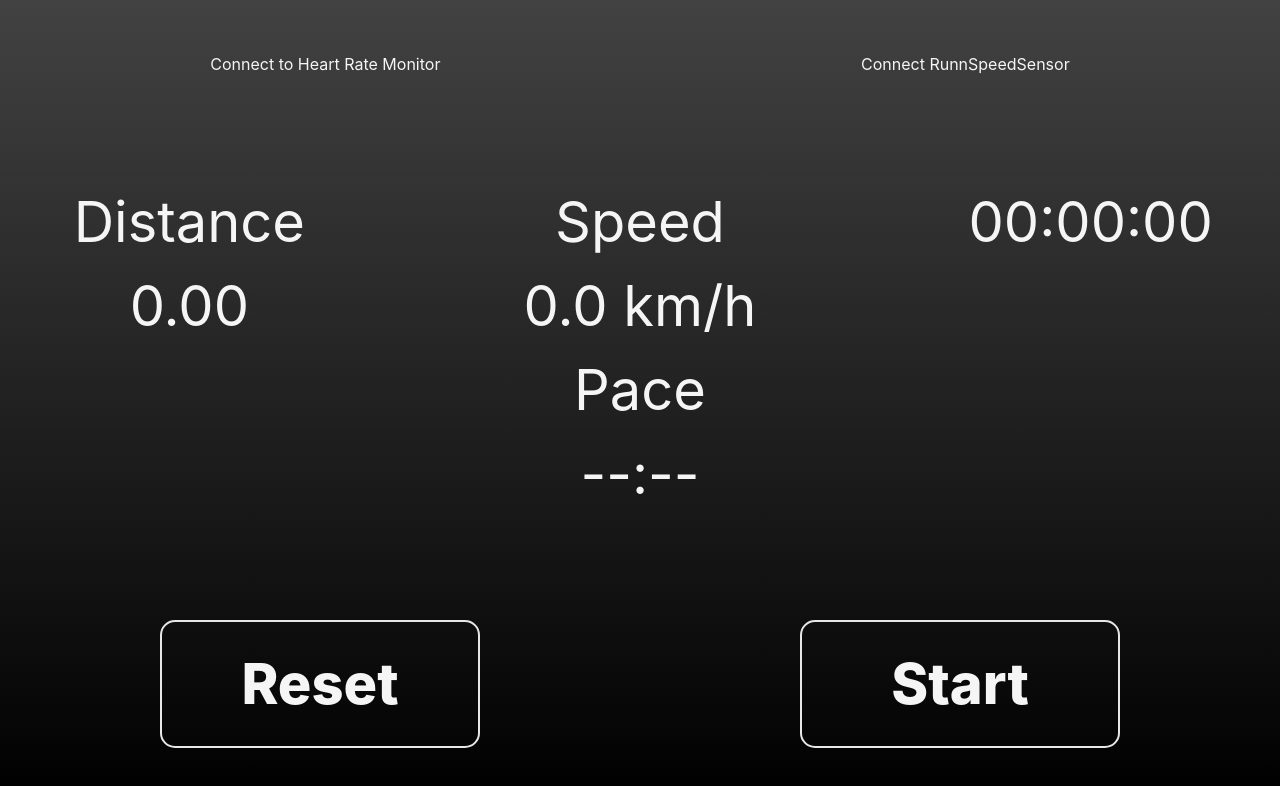
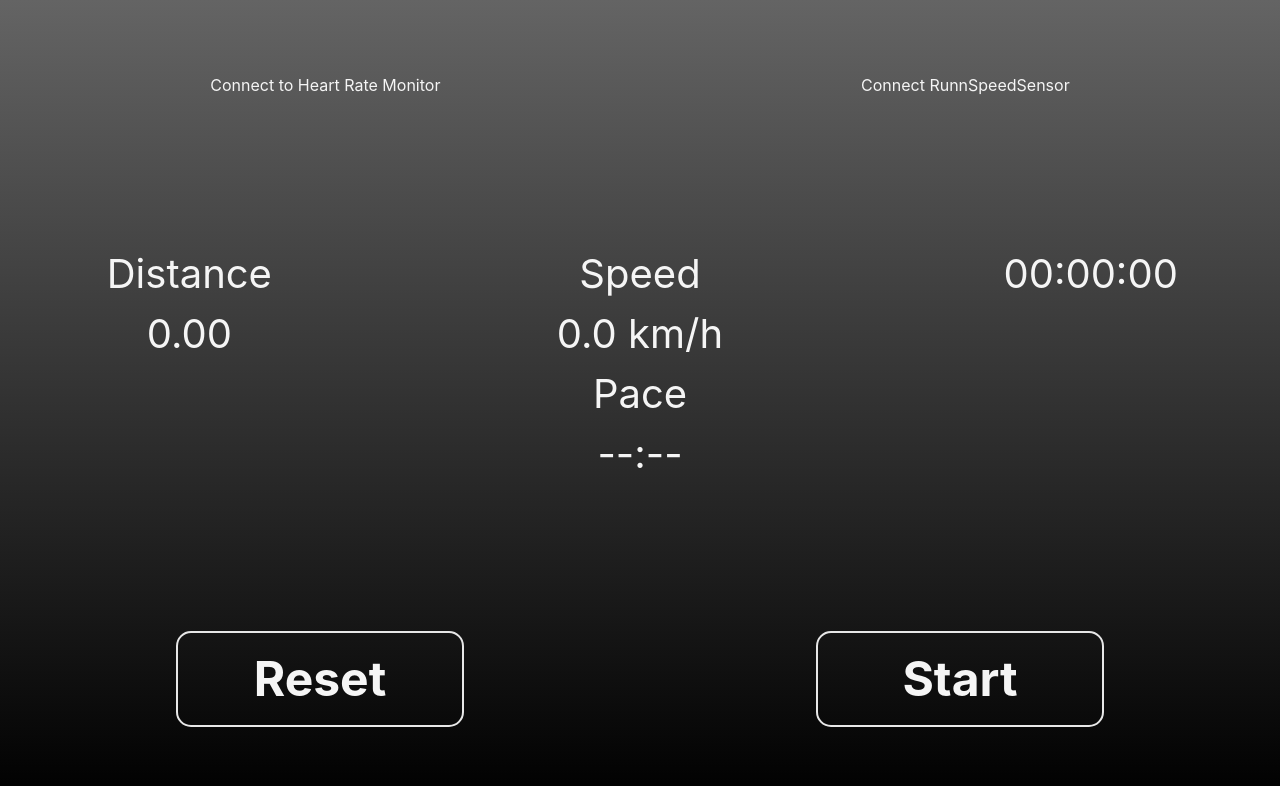
Before and after one commit to whunk/never-break-a-stride, a React (Vite) app: page / in a window 1280 px wide. Shown: the top 786 px of the page. Built offline with nearby package versions, Linux system fonts and the light colour scheme.

Commit message:
Tailwind config

```diff
--- a/package.json
+++ b/package.json
@@ -3,14 +3,14 @@
   "version": "0.1.0",
   "private": true,
   "dependencies": {
-    "@tailwindcss/postcss": "^4.1.6",
+    "@tailwindcss/postcss": "^4.1.16",
     "core-js": "^3.45.1",
     "cra-template": "1.2.0",
-    "postcss": "^8.5.3",
+    "postcss": "^8.5.6",
     "react": "^19.0.0",
     "react-dom": "^19.0.0",
     "regenerator-runtime": "^0.14.1",
-    "tailwindcss": "^4.1.6",
+    "tailwindcss": "^4.1.16",
     "web-vitals": "^4.2.4"
   },
   "homepage": "https://whunk.github.io/never-break-a-stride/",
--- a/src/App.css
+++ /dev/null
@@ -1,43 +0,0 @@
-@import "tailwindcss";
-
-.App {
-  text-align: center;
-  display: grid;
-  align-items: center;
-  height: 100vh;
-}
-
-.SpaceAround {
-  width: 100%;
-  display: inline-flex;
-  justify-content: space-around;
-}
-
-.SpaceBetween {
-  width: 100%;
-  display: inline-flex;
-  justify-content: space-between;
-}
-
-.Button {
-  border-radius: 15px;
-    background-color: transparent;
-    color: whitesmoke;
-    border: 2px solid #e7e7e7;
-    width: 20rem;
-    height: 8rem;
-    font-size: 3.5em;
-    font-weight: 800;
-}
-
-.Container {
-  width: 17rem;
-}
-
-.Container26 {
-  width: 26rem;
-}
-
-h1 {
-  font-size: 3.5em;
-}
--- a/src/App.tsx
+++ b/src/App.tsx
@@ -1,4 +1,4 @@
-import './App.css';
+// import './App.css';
 import React, { useState } from 'react';
 import Distance from './Components/Distance';
 import Speed from './Components/Speed';
@@ -16,7 +16,7 @@ const App: React.FC = () => {
   const [simulate, setSimulate] = useState(false);
 
   let treadmillData;
-  let connectRunnSensor = () => {}; // dummy function for sim mode
+  let connectRunnSensor = () => { }; // dummy function for sim mode
 
   if (simulate) {
     treadmillData = useRunnSimulator(started);
@@ -42,26 +42,24 @@ const App: React.FC = () => {
   });
 
   return (
-    <div className="App">
-
-        <div className="SpaceAround">
-         <button onClick={connectHeartRateMonitor}>Connect to Heart Rate Monitor</button>
+    <div className="text-center grid items-center h-screen">
+      <div className="w-full inline-flex justify-around">
+        <button onClick={connectHeartRateMonitor}>Connect to Heart Rate Monitor</button>
         {heartRate !== null && <p>Heart Rate: {heartRate} BPM</p>}
 
         <button onClick={connectRunnSensor}>Connect RunnSpeedSensor</button>
       </div>
-      <div className="SpaceAround">
-      <Distance distance={distance}/>
-      <Speed speed={treadmillData?.speed ?? 0}/>
-      <StartReset started={started} resetFlag={resetFlag}/>
+      <div className="w-full inline-flex justify-around">
+        <Distance distance={distance} />
+        <Speed speed={treadmillData?.speed ?? 0} />
+        <StartReset started={started} resetFlag={resetFlag} />
       </div>
 
-      <div className='SpaceAround'>
-        <button className='Button' onClick={handleReset}>Reset</button>
-        <button className='Button' onClick={handleEvent}>{!started ? "Start" : "Stop"}</button>
+<div className="w-full inline-flex justify-around">
+        <button className="rounded-[15px] bg-transparent text-[whitesmoke] border-2 border-[#e7e7e7] w-[18rem] h-[6rem] text-[3em] font-bold" onClick={handleReset}>Reset</button>
+        <button className="rounded-[15px] bg-transparent text-[whitesmoke] border-2 border-[#e7e7e7] w-[18rem] h-[6rem] text-[3em] font-bold" onClick={handleEvent}>{!started ? "Start" : "Stop"}</button>
       </div>
-
-    </div>
+   </div>
   );
 }
 
--- a/src/Components/Distance.tsx
+++ b/src/Components/Distance.tsx
@@ -7,7 +7,7 @@ interface DistanceProps {
 export const Distance: React.FC<DistanceProps> = ({distance}) => {
   const km =  distance/ 1000;
   return(
-    <div className="Container">
+    <div className="w-[17rem]">
       <h1>Distance</h1>
       <h1>{km.toFixed(2)}</h1>
     </div>
--- a/src/Components/Speed.tsx
+++ b/src/Components/Speed.tsx
@@ -15,7 +15,7 @@ const Speed: React.FC<{ speed: number }> = ({ speed }) => {
     const speedKph = (speed * 3.6).toFixed(1);
 
     return (
-      <div className="Container26">
+      <div className="w-[26rem]">
         <div>
           <h1>Speed</h1>
           <h1>{speedKph} km/h</h1>
--- a/src/Components/StartReset.tsx
+++ b/src/Components/StartReset.tsx
@@ -41,7 +41,7 @@ const StartReset: React.FC<{ started: boolean; resetFlag: boolean }> = ({ starte
     };
 
     return (
-        <div className="Container">
+        <div className="w-[17rem]">
           <h1>{formatTime()}</h1>
         </div>
     );
--- a/src/index.css
+++ b/src/index.css
@@ -1,3 +1,5 @@
+@import "tailwindcss";
+
 body {
   margin: 0;
   font-family: -apple-system, BlinkMacSystemFont, 'Segoe UI', 'Roboto', 'Oxygen',
@@ -10,10 +12,14 @@ body {
   width: 100vw;
   height: 100vh;
   color: whitesmoke;
-  background: linear-gradient(to bottom, #424242, #000000);
+  background: linear-gradient(to bottom, #646464, #000000);
 }
 
 code {
   font-family: source-code-pro, Menlo, Monaco, Consolas, 'Courier New',
     monospace;
 }
+
+h1 {
+  font-size: 2.5em;
+}
--- a/vite.config.js
+++ b/vite.config.js
@@ -1,8 +1,9 @@
 import { defineConfig } from 'vite';
 import react from '@vitejs/plugin-react';
+import tailwindcss from "@tailwindcss/postcss";
 
 export default defineConfig({
-  plugins: [react()],
+  plugins: [react(), tailwindcss()],
     base: '/never-break-a-stride/',
     build:{
       target: 'es2015',
```
Also changed, not shown: 1 other file (tests, documents, lock files or other folders).
